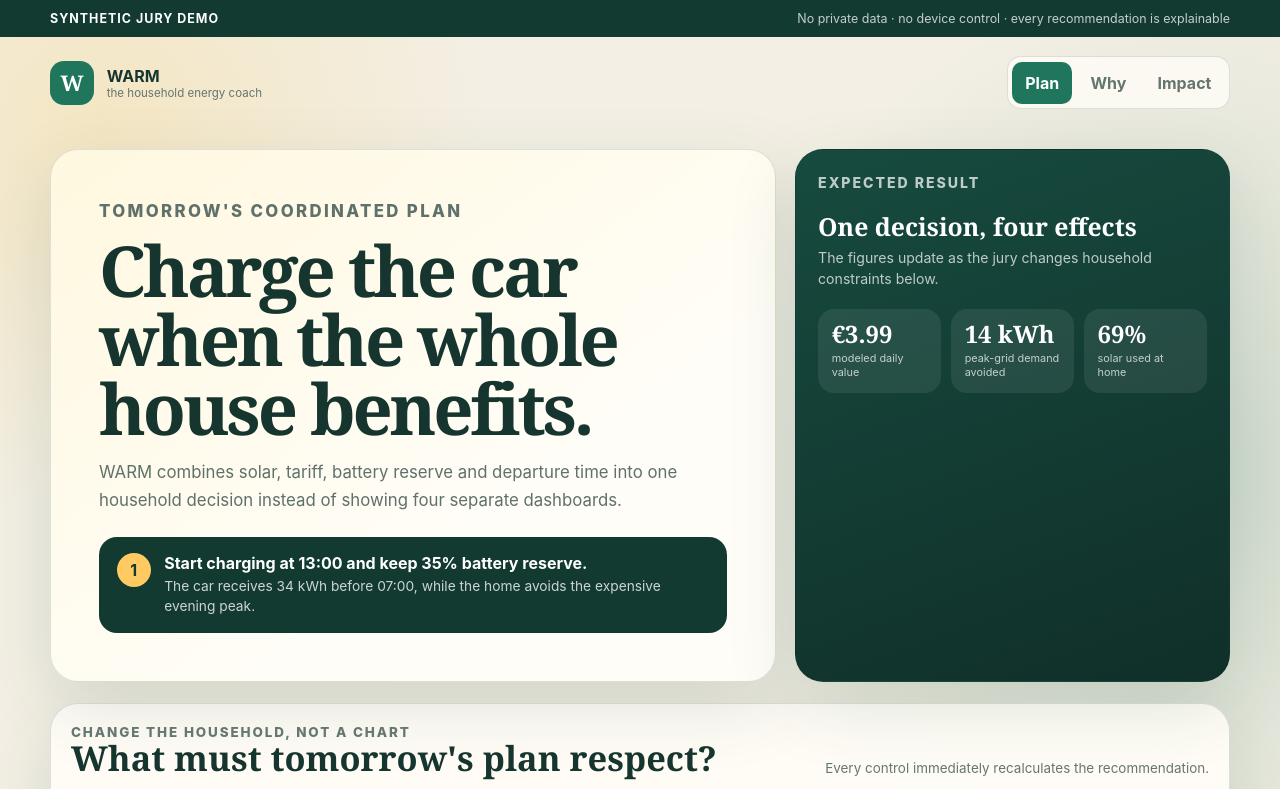
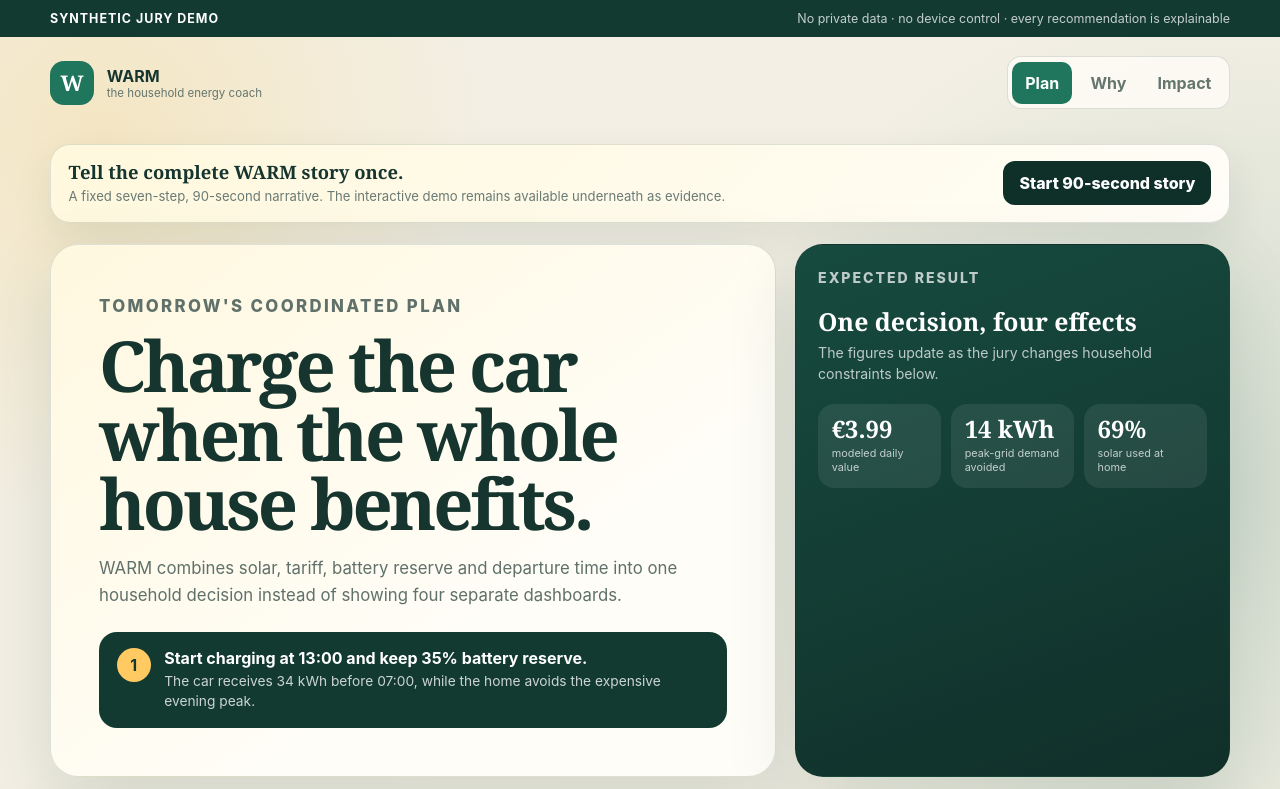
Before and after one commit to jhw367/warm-energy-coach, a website: page public/index.html in a window 1280 px wide. Shown: the top 789 px of the page. Drawn offline with Linux system fonts and the light colour scheme.

Commit message:
Enable linear 90-second presentation mode

```diff
--- a/public/index.html
+++ b/public/index.html
@@ -7,8 +7,9 @@
   <meta name="theme-color" content="#123a31">
   <meta name="description" content="WARM coordinates solar, battery, home and EV into one explainable household energy plan.">
   <title>WARM · Jury Experience</title>
-  <link rel="stylesheet" href="/jury.css?v=1">
-  <script type="module" src="/jury.js?v=1"></script>
+  <link rel="stylesheet" href="/jury.css?v=2">
+  <link rel="stylesheet" href="/presentation.css?v=1">
+  <script type="module" src="/jury-v2.js?v=1"></script>
 </head>
 <body>
   <noscript>This interactive jury experience requires JavaScript.</noscript>
```
